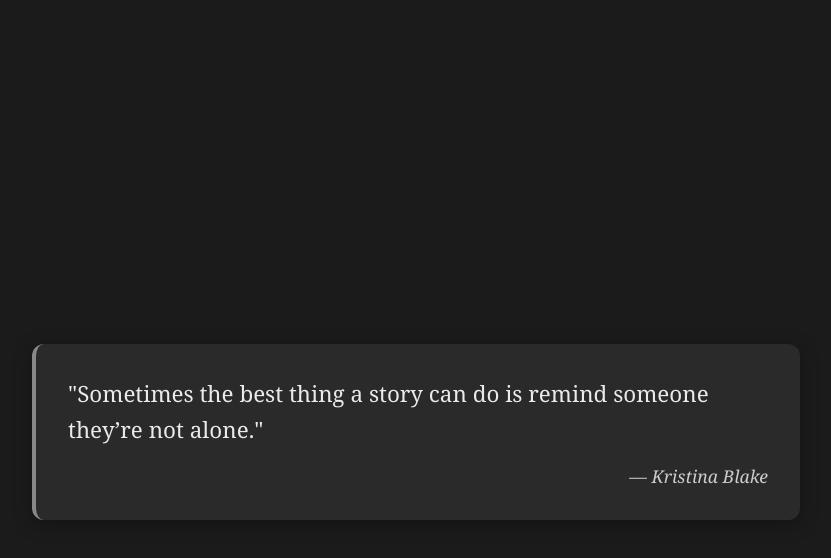
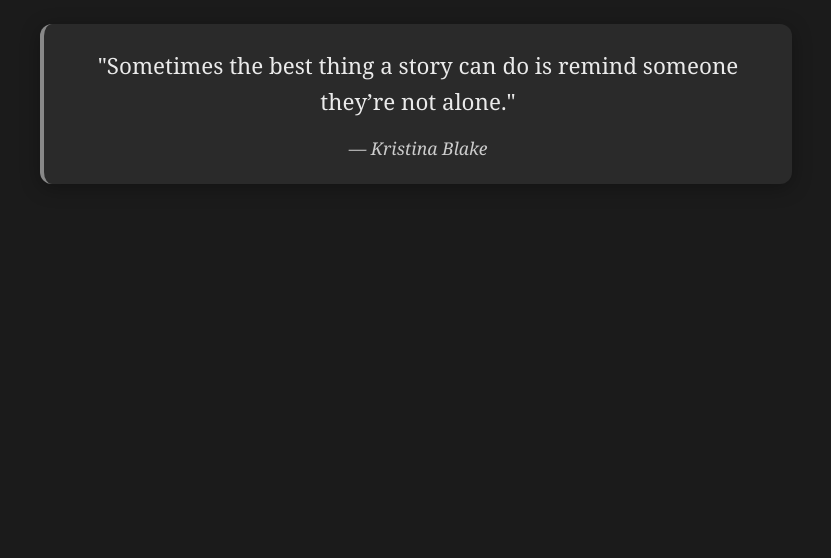
Before and after one commit to lunardaddy69/writinginspiration, a plain HTML site: page index.html in a window 1280 px wide. Shown: the whole page, without its empty margins (224-1055 px from the left). Drawn offline with Linux system fonts and the light colour scheme.

Commit message:
Update index.html

```diff
--- a/index.html
+++ b/index.html
@@ -7,37 +7,36 @@
   <style>
     body {
       margin: 0;
-      padding: 2rem;
+      padding: 1.5rem;
       background-color: #1b1b1b;
       color: #eaeaea;
-      font-family: 'Georgia', serif;
+      font-family: Georgia, serif;
       display: flex;
-      align-items: center;
       justify-content: center;
-      height: 100vh;
     }
 
     #quote-box {
+      width: 100%;
       max-width: 700px;
-      padding: 2rem;
+      padding: 1.5rem;
       background-color: #2a2a2a;
       border-left: 4px solid #888;
       border-radius: 12px;
       box-shadow: 0 4px 20px rgba(0, 0, 0, 0.3);
-      text-align: left;
     }
 
     #quote-text {
       font-size: 1.4rem;
       line-height: 1.6;
       margin-bottom: 1rem;
+      text-align: center;
     }
 
     #quote-author {
       font-size: 1.1rem;
       font-style: italic;
       color: #ccc;
-      text-align: right;
+      text-align: center;
     }
   </style>
 </head>
```
